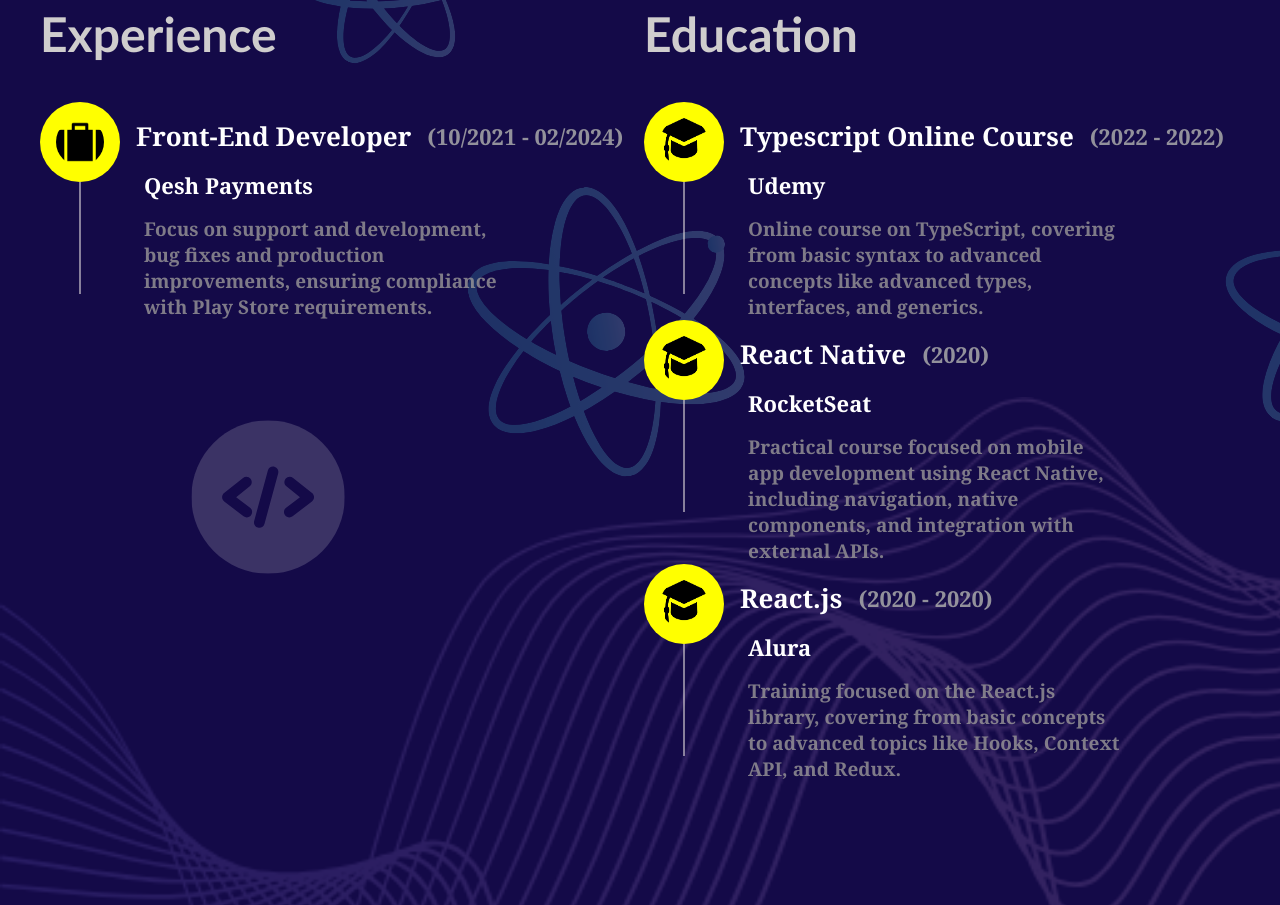
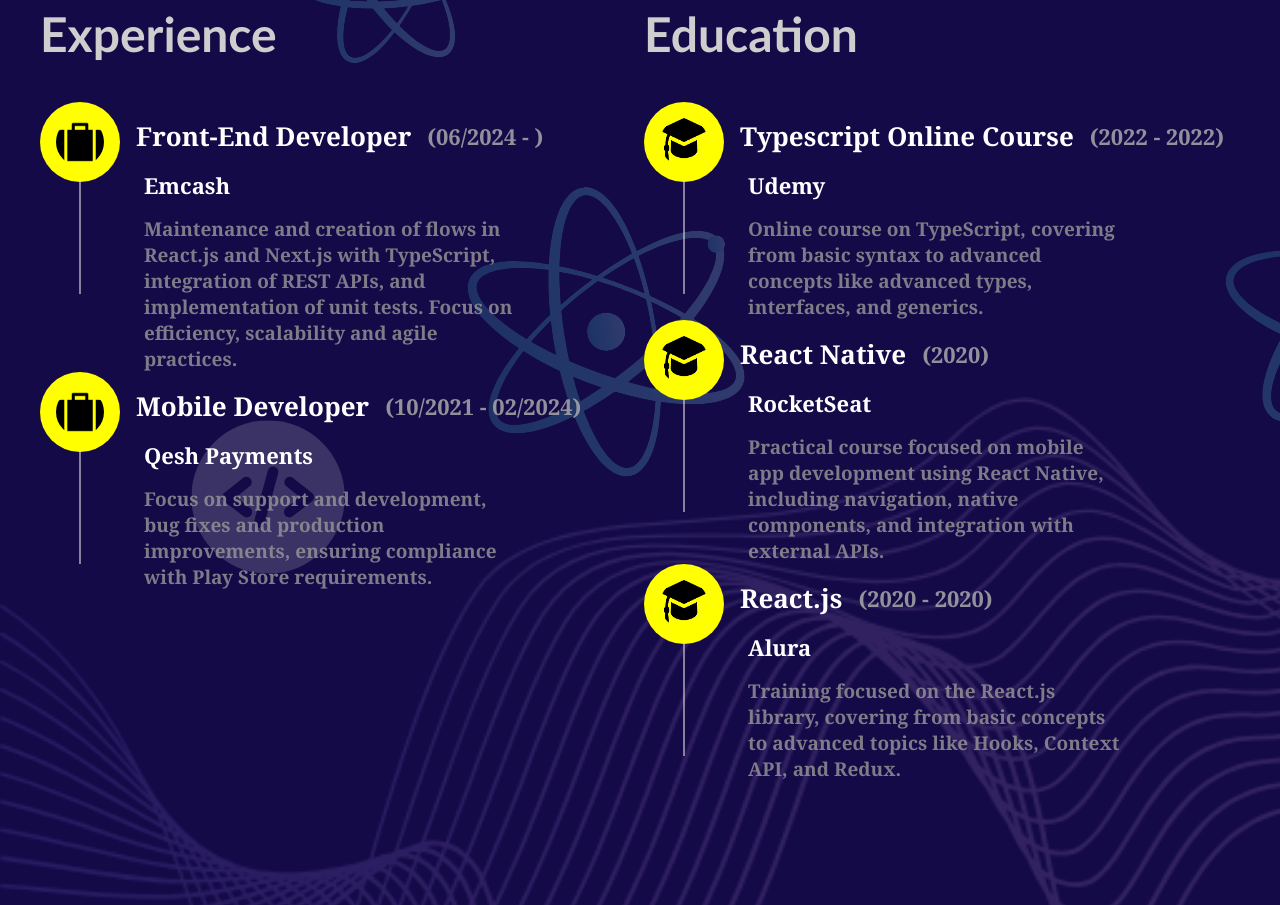
Before and after one commit to LucasPereira9/personalPortfolio, a Next.js app: page /en in a window 1280 px wide. Shown: the part 5000-5905 px from the top of the page. Built offline with nearby package versions, Linux system fonts and the light colour scheme.

Commit message:
feat: added the actual job

```diff
--- a/src/utils.ts
+++ b/src/utils.ts
@@ -146,8 +146,16 @@
 ]
 
 export const WorkedCompanyes = [
+
     {
         title: 'Front-End Developer',
+        date: '(06/2024 - )',
+        company: 'Emcash',
+        description: 'Manutenção e criação de fluxos',
+        icon: '/assets/images/work_icon.png'
+    },
+    {
+        title: 'Mobile Developer',
         date: '(10/2021 - 02/2024)',
         company: 'Qesh Payments',
         description: 'foco em suporte e desenvolvimento',
--- a/translations/en.json
+++ b/translations/en.json
@@ -43,6 +43,7 @@
     "Experiência": "Experience",
     "Educação": "Education",
     "foco em suporte e desenvolvimento": "Focus on support and development, bug fixes and production improvements, ensuring compliance with Play Store requirements.",
+    "Manutenção e criação de fluxos": "Maintenance and creation of flows in React.js and Next.js with TypeScript, integration of REST APIs, and implementation of unit tests. Focus on efficiency, scalability and agile practices.",
     "Curso online sobre TypeScript, cobrindo desde a sintaxe básica até conceitos avançados como tipos avançados, interfaces e generics": "Online course on TypeScript, covering from basic syntax to advanced concepts like advanced types, interfaces, and generics.",
     "Curso prático voltado para o desenvolvimento de aplicativos móveis usando React Native, incluindo navegação, componentes nativos e integração com APIs externas": "Practical course focused on mobile app development using React Native, including navigation, native components, and integration with external APIs.",
     "Treinamento focado na biblioteca": "Training focused on the React.js library, covering from basic concepts to advanced topics like Hooks, Context API, and Redux.",
--- a/translations/es.json
+++ b/translations/es.json
@@ -43,6 +43,7 @@
       "Experiência": "Experiencia",
       "Educação": "Educación",
       "foco em suporte e desenvolvimento": "Enfoque en soporte y desarrollo, correcciones de errores y mejoras en producción, garantizando conformidad con los requisitos de la Play Store.",
+      "Manutenção e criação de fluxos": "Mantenimiento y creación de flujos en React.js y Next.js con TypeScript, integración de API REST e implementación de pruebas unitarias. Centrarse en la eficiencia, la escalabilidad y las prácticas ágiles.",
       "Curso online sobre TypeScript, cobrindo desde a sintaxe básica até conceitos avançados como tipos avançados, interfaces e generics": "Curso en línea sobre TypeScript, que abarca desde la sintaxis básica hasta conceptos avanzados como tipos avanzados, interfaces y genéricos.",
       "Curso prático voltado para o desenvolvimento de aplicativos móveis usando React Native, incluindo navegação, componentes nativos e integração com APIs externas": "Curso práctico enfocado en el desarrollo de aplicaciones móviles usando React Native, incluyendo navegación, componentes nativos e integración con APIs externas.",
       "Treinamento focado na biblioteca": "Entrenamiento enfocado en la biblioteca React.js, cubriendo desde conceptos básicos hasta temas avanzados como Hooks, Context API y Redux.",
--- a/translations/pt.json
+++ b/translations/pt.json
@@ -43,6 +43,7 @@
     "Experiência": "Experiência",
     "Educação": "Educação",
     "foco em suporte e desenvolvimento": "foco em suporte e desenvolvimento. Correções de bugs e melhorias em produção, garantindo conformidade com os requisitos da Play Store.",
+    "Manutenção e criação de fluxos": "Manutenção e criação de fluxos em React.js e Next.js com TypeScript, integração de APIs REST, e implementação de testes unitários. Foco em eficiência, escalabilidade e práticas ágeis.",
     "Curso online sobre TypeScript, cobrindo desde a sintaxe básica até conceitos avançados como tipos avançados, interfaces e generics": "Curso online sobre TypeScript, cobrindo desde a sintaxe básica até conceitos avançados como tipos avançados, interfaces e generics.",
     "Curso prático voltado para o desenvolvimento de aplicativos móveis usando React Native, incluindo navegação, componentes nativos e integração com APIs externas": "Curso prático voltado para o desenvolvimento de aplicativos móveis usando React Native, incluindo navegação, componentes nativos e integração com APIs externas.",
     "Treinamento focado na biblioteca": "Treinamento focado na biblioteca React.js, abordando desde conceitos básicos até tópicos avançados como Hooks, Context API e Redux.",
```
